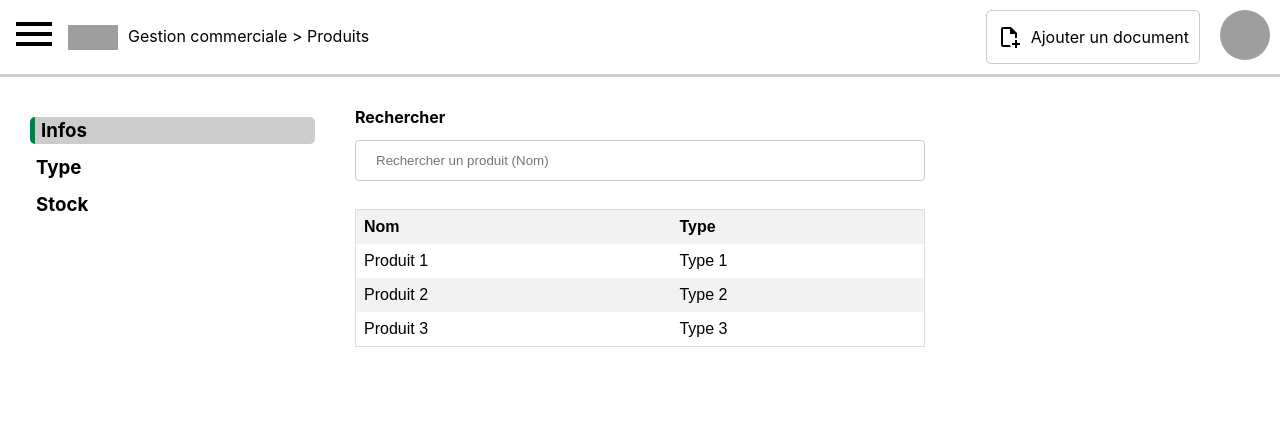
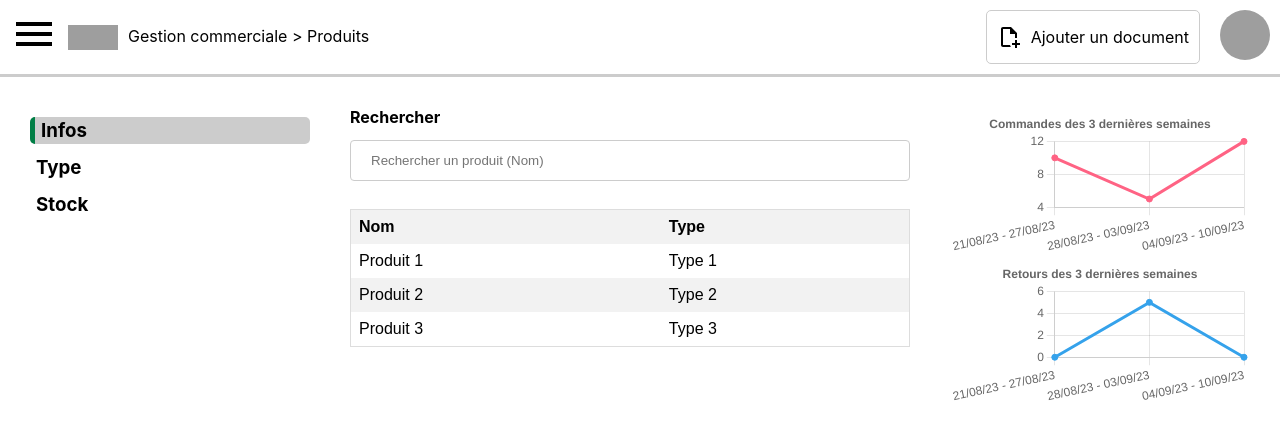
Before and after one commit to sebtex1/sage-frontend, a React (Create React App) app: page /produits in a window 1280 px wide. Shown: the top 438 px of the page. Built offline with nearby package versions, Linux system fonts and the light colour scheme; grey boxes are pictures that could not be loaded.

Commit message:
Feat: charts produits

```diff
--- a/src/pages/Produits.js
+++ b/src/pages/Produits.js
@@ -21,6 +21,25 @@ const Produits = () => {
         { id: 2, name: 'Produit 2', type: 'Type 2', stock_tracking: false },
         { id: 3, name: 'Produit 3', type: 'Type 3', stock_tracking: true }
     ]
+    const labels = ['21/08/23 - 27/08/23', '28/08/23 - 03/09/23', '04/09/23 - 10/09/23']
+    const datasetCommande = [{
+        data: [
+            10,
+            5,
+            12,
+        ],
+        borderColor: 'rgb(255, 99, 132)',
+        backgroundColor: 'rgb(255, 99, 132)',
+    }]
+    const datasetRetours = [{
+        data: [
+            0,
+            5,
+            0,
+        ],
+        borderColor: 'rgb(53, 162, 235)',
+        backgroundColor: 'rgba(53, 162, 235)',
+    }]
 
     return (
         <>
@@ -41,8 +60,8 @@ const Produits = () => {
                     {filteredData ? <TablePaged data={filteredData} headers={[{name: 'Nom', value: 'name'}, {name: 'Type', value: 'type'}]} itemsPerPage={15}/> : null}
                 </PageColumn>
                 <PageColumn>
-                    {/* <LineChart data={datasetDevis} labels={labels} title='Devis sur les 7 derniers jours' /> */}
-                    {/* <LineChart data={datasetBonsDeCommande} labels={labels} title='Bons de commande sur les 7 derniers jours' /> */}
+                    <LineChart data={datasetCommande} labels={labels} title='Commandes des 3 dernières semaines' />
+                    <LineChart data={datasetRetours} labels={labels} title='Retours des 3 dernières semaines' />
                 </PageColumn>
             </Div>
         </>
```
